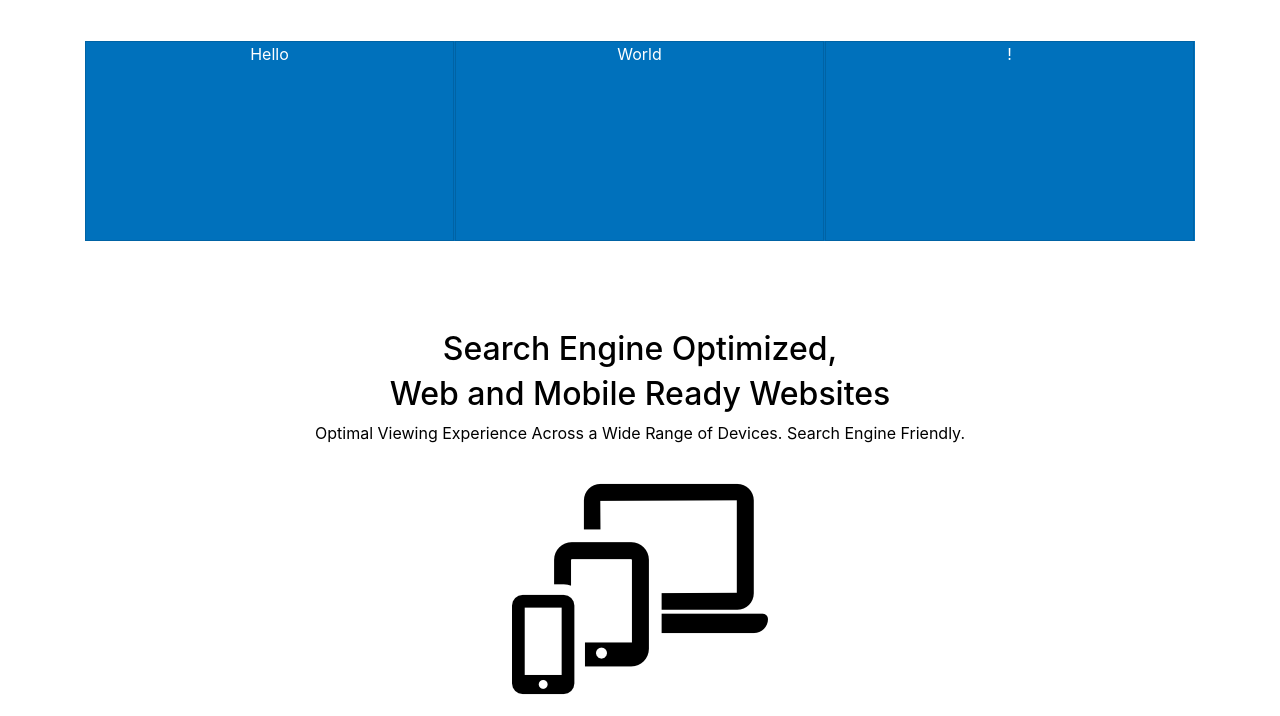
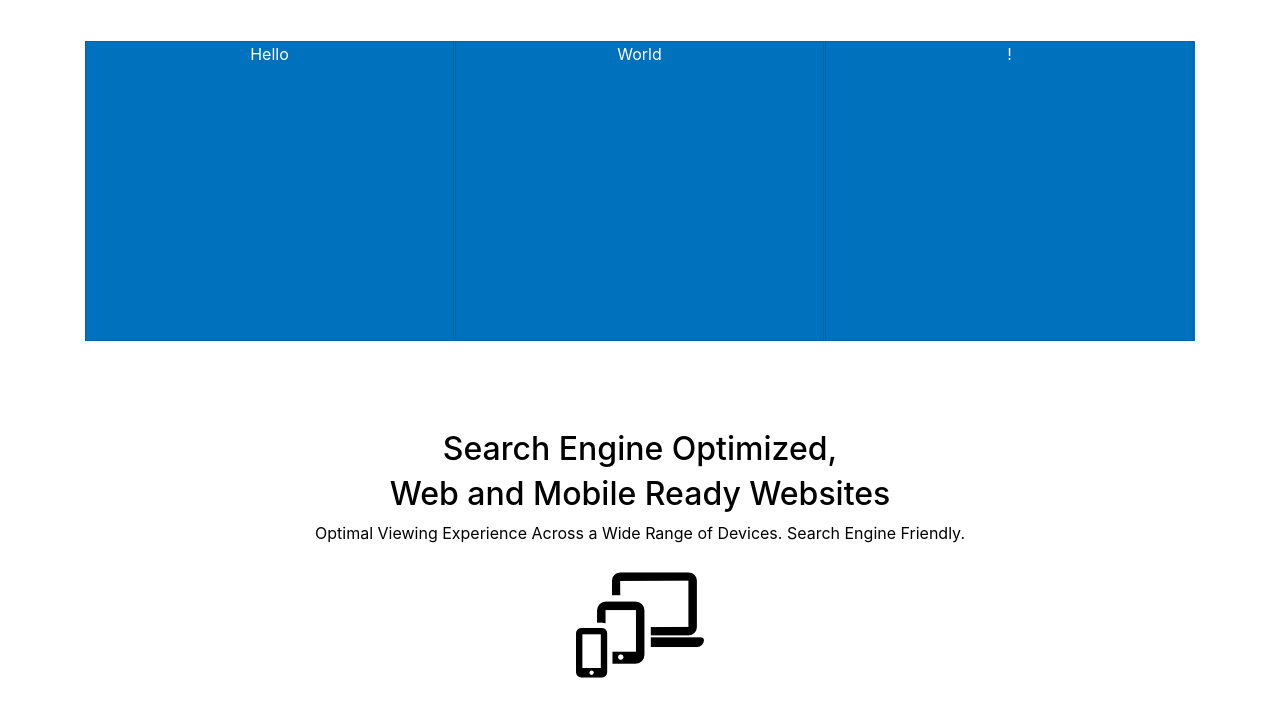
Before and after one commit to norajs/danube-design, a PHP site: page / in a window 1280 px wide. Shown: the part 822-1538 px from the top of the page. Run offline with PHP 8.4, Linux system fonts and the light colour scheme; some libraries are stand-ins or nearby versions.

Commit message:
Adjust project cards height for different screen sizes

```diff
--- a/index.html
+++ b/index.html
@@ -196,7 +196,7 @@
               <h2 class="text">Web and Mobile Ready Websites</h2>
               <p class="text">Optimal Viewing Experience Across a Wide Range of Devices. Search Engine Friendly.</p>
               <picture class="text">
-                  <source media="(min-width: 1000px)" srcset="pics/devices_big.png">
+                  <source media="(min-width: 1300px)" srcset="pics/devices_big.png">
                   <source media="(min-width: 765px)" srcset="pics/devices_medium.png">
                   <img src="pics/devices_small.png" alt="Devices icon">
               </picture>
--- a/style.css
+++ b/style.css
@@ -127,11 +127,13 @@ html,body {
 
 #carouselPhotos {
     z-index:0;
+
 }
 
 .d-block {
     height: 270px;
     margin-bottom: 30px;
+
 }
 
 /* About section */
@@ -240,6 +242,10 @@ picture {
         margin: 0;
         height: 100%;
     }
+
+    .projects {
+    height: 250px;
+    }
 }
 
 
@@ -259,4 +265,8 @@ picture {
         margin: 0;
 
     }
+
+    .projects {
+    height: 300px;
+    }
 }
```
